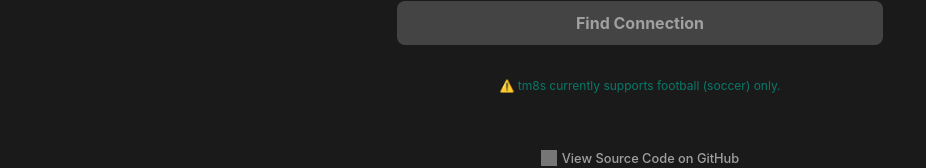
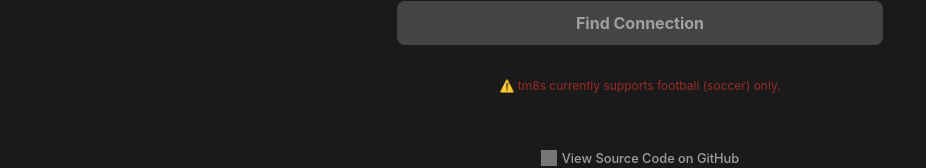
Before and after one commit to charmisyoung/tm8s-web, a React (Vite) app in the folder tm8s-frontend/: page / in a window 1280 px wide. Shown: the part 464-632 px from the top of the page, without its empty margins (0-926 px from the left). Built offline with nearby package versions, Linux system fonts and the light colour scheme; grey boxes are pictures that could not be loaded.

Commit message:
feat: rearranging text on screen and making changes to github link behavior

```diff
--- a/tm8s-frontend/src/App.tsx
+++ b/tm8s-frontend/src/App.tsx
@@ -105,7 +105,7 @@ function App() {
                 <button type="submit" disabled={loading || !player1 || !player2}>
                     {loading ? "Scouting..." : "Find Connection"}
                 </button>
-            <p style={{color: '#097969', fontSize: 12 }}>
+            <p style={{color: '#9A2A2A', fontSize: 12 }}>
                 ⚠️ tm8s currently supports football (soccer) only.
             </p>
             </form>
```
